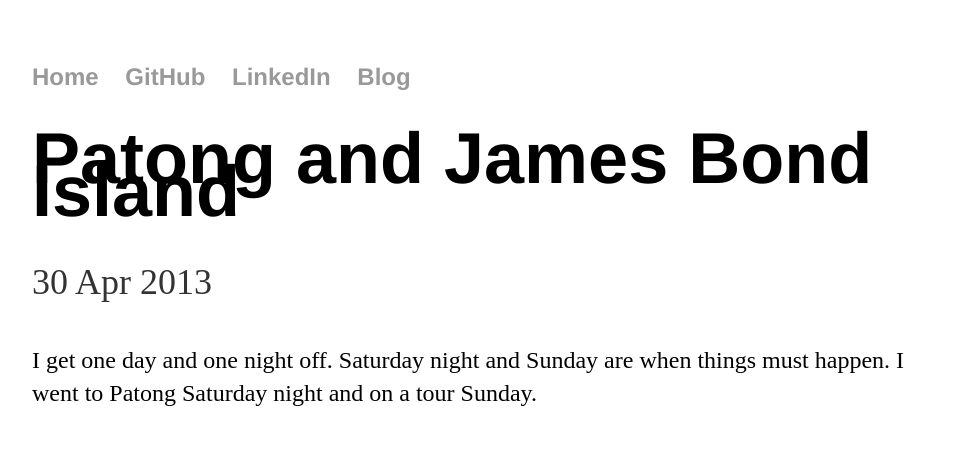
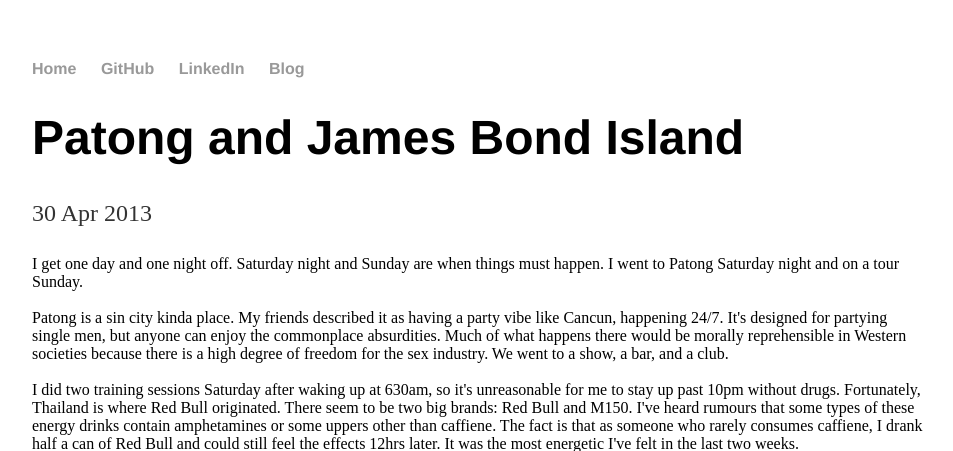
Before and after one commit to curiousest/curiousest.github.io, a Jekyll site: the page built from _posts/2013-04-30-patong-and-james-bond-island.html, in a window 1280 px wide. Shown: the top 451 px of the page, without its empty margins (160-1113 px from the left). Built offline with Jekyll 4.4.1, drawn with Linux system fonts in a browser that asks for light colours; grey boxes are pictures that could not be loaded.

Commit message:
Update main.css

```diff
--- a/css/main.css
+++ b/css/main.css
@@ -1,6 +1,8 @@
 body {
     margin: 60px auto;
     width: 70%;
+}
+u1 li {
     font-size: 1.5em;
     line-height: 1.4em;
 }
```
